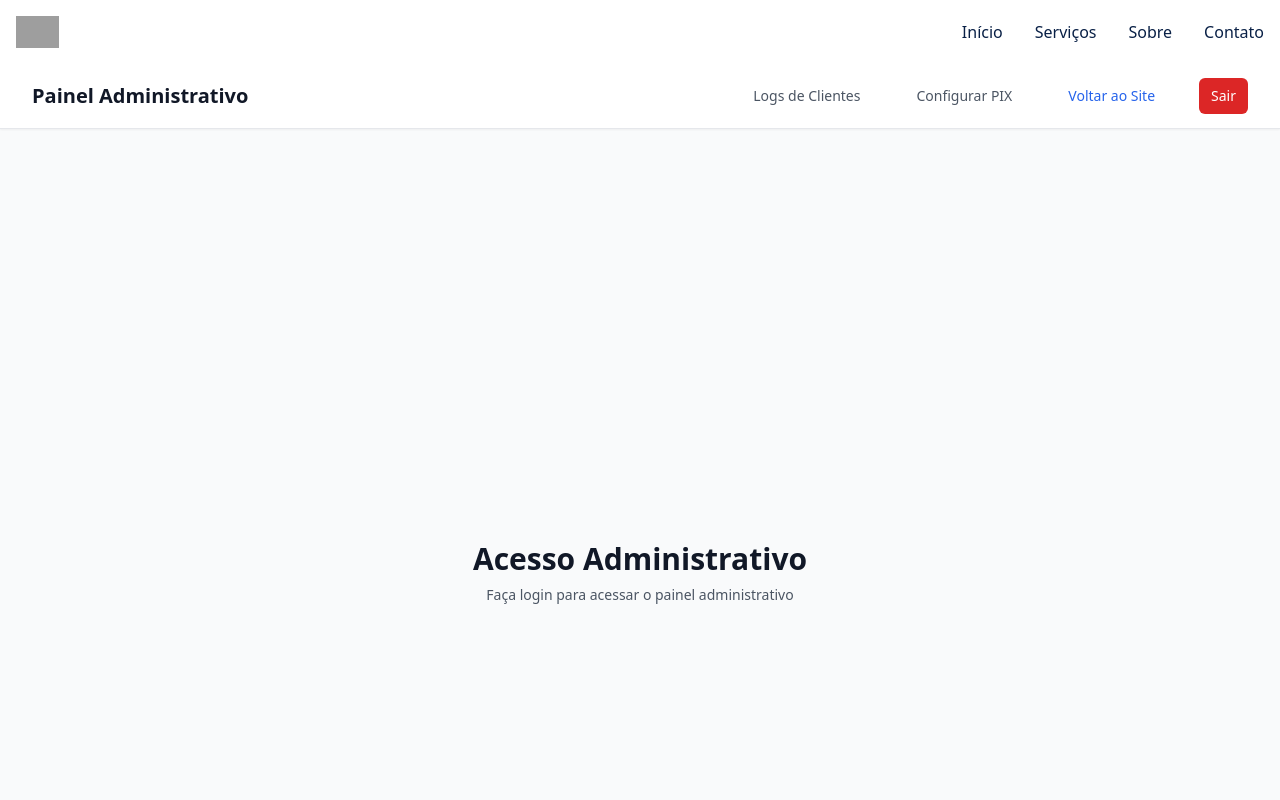
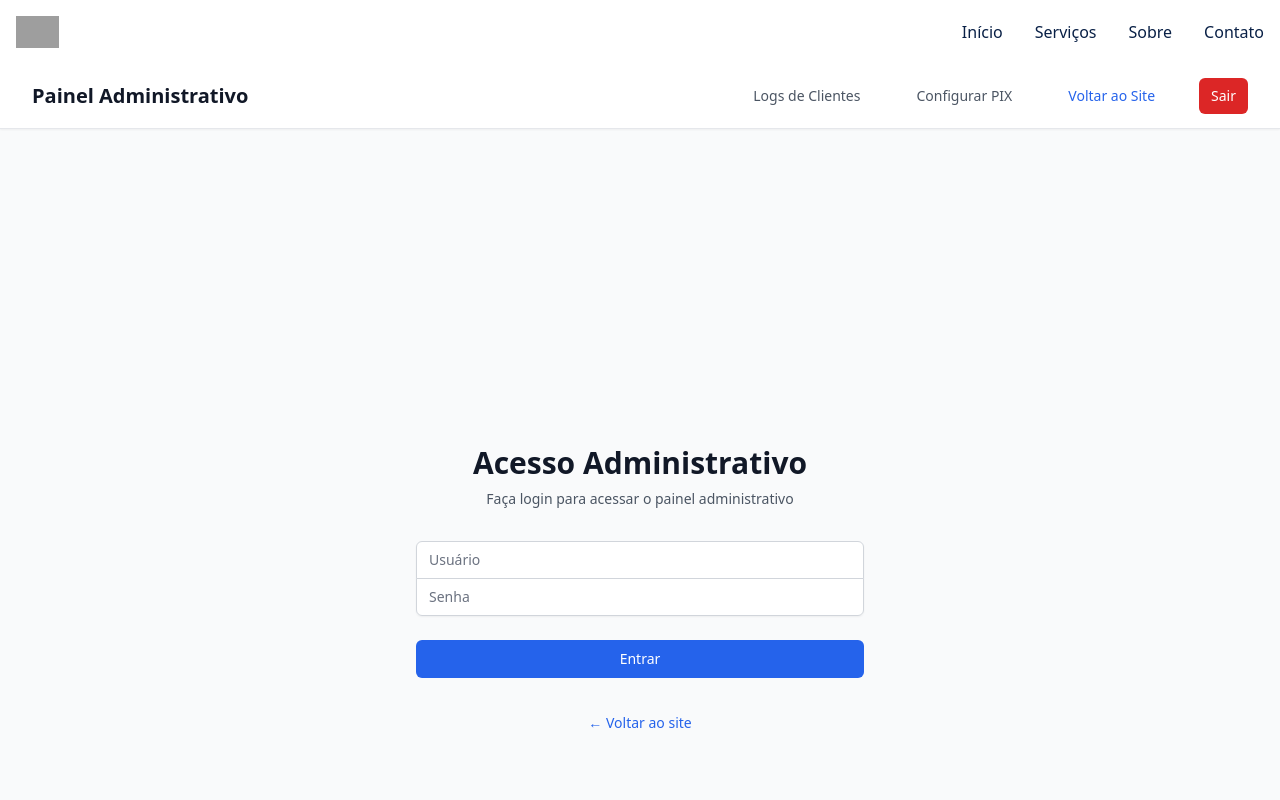
Before and after one commit to Chivas18years/002, a Next.js app: page /ignite/login in a window 1280 px wide. Shown: the top 800 px of the page. Built offline with nearby package versions, Linux system fonts and the light colour scheme; grey boxes are pictures that could not be loaded.

Commit message:
test: Adiciona página de login simplificada para debug

```diff
--- a/src/app/ignite/login/page.tsx
+++ b/src/app/ignite/login/page.tsx
@@ -3,7 +3,13 @@
 import { useState } from "react";
 import { useRouter } from "next/navigation";
 
+// Adicionamos um console.log aqui fora para ver se o arquivo é carregado.
+console.log("Arquivo da página de login carregado.");
+
 export default function AdminLoginPage() {
+  // Adicionamos um console.log aqui dentro para ver se o componente é executado.
+  console.log("Componente AdminLoginPage está sendo renderizado.");
+
   const [username, setUsername] = useState("");
   const [password, setPassword] = useState("");
   const [loading, setLoading] = useState(false);
@@ -16,7 +22,6 @@ export default function AdminLoginPage() {
     setError("");
 
     try {
-      // MUDANÇA #1: Apontar para a nova API de login
       const response = await fetch("/api/ignite/auth/login", {
         method: "POST",
         headers: {
@@ -26,22 +31,26 @@ export default function AdminLoginPage() {
       });
 
       if (response.ok) {
-        // MUDANÇA #2: Redirecionar para o novo painel
+        console.log("Login OK! Redirecionando...");
         router.push("/ignite/dashboard");
         router.refresh();
       } else {
         const errorData = await response.json();
+        console.error("Erro no login:", errorData);
         setError(errorData.error || "Credenciais inválidas");
       }
     } catch (error) {
+      console.error("Erro de conexão no fetch:", error);
       setError("Erro de conexão. Tente novamente.");
     } finally {
       setLoading(false);
     }
   };
 
+  // Adicionamos um console.log final para ver se ele chega na parte de renderizar o HTML.
+  console.log("Preparando para retornar o JSX do formulário.");
+
   return (
-    // ... (todo o seu HTML/JSX continua igual aqui)
     <div className="min-h-screen flex items-center justify-center bg-gray-50 py-12 px-4 sm:px-6 lg:px-8">
       <div className="max-w-md w-full space-y-8">
         <div>
@@ -53,10 +62,60 @@ export default function AdminLoginPage() {
           </p>
         </div>
         <form className="mt-8 space-y-6" onSubmit={handleSubmit}>
-            {/* ... todo o seu formulário ... */}
+          {/* O seu formulário completo vai aqui, como estava antes */}
+          <div className="rounded-md shadow-sm -space-y-px">
+            <div>
+              <label htmlFor="username" className="sr-only">Usuário</label>
+              <input
+                id="username"
+                name="username"
+                type="text"
+                required
+                className="appearance-none rounded-none relative block w-full px-3 py-2 border border-gray-300 placeholder-gray-500 text-gray-900 rounded-t-md focus:outline-none focus:ring-blue-500 focus:border-blue-500 focus:z-10 sm:text-sm"
+                placeholder="Usuário"
+                value={username}
+                onChange={(e) => setUsername(e.target.value)}
+              />
+            </div>
+            <div>
+              <label htmlFor="password" className="sr-only">Senha</label>
+              <input
+                id="password"
+                name="password"
+                type="password"
+                required
+                className="appearance-none rounded-none relative block w-full px-3 py-2 border border-gray-300 placeholder-gray-500 text-gray-900 rounded-b-md focus:outline-none focus:ring-blue-500 focus:border-blue-500 focus:z-10 sm:text-sm"
+                placeholder="Senha"
+                value={password}
+                onChange={(e) => setPassword(e.target.value)}
+              />
+            </div>
+          </div>
+
+          {error && (
+            <div className="rounded-md bg-red-50 p-4">
+              <div className="text-sm text-red-700">{error}</div>
+            </div>
+          )}
+
+          <div>
+            <button
+              type="submit"
+              disabled={loading}
+              className={`group relative w-full flex justify-center py-2 px-4 border border-transparent text-sm font-medium rounded-md text-white ${
+                loading
+                  ? "bg-gray-400 cursor-not-allowed"
+                  : "bg-blue-600 hover:bg-blue-700 focus:outline-none focus:ring-2 focus:ring-offset-2 focus:ring-blue-500"
+              }`}
+            >
+              {loading ? "Entrando..." : "Entrar"}
+            </button>
+          </div>
         </form>
         <div className="text-center">
-            {/* ... seu link de voltar ... */}
+          <a href="/" className="text-blue-600 hover:text-blue-500 text-sm">
+            ← Voltar ao site
+          </a>
         </div>
       </div>
     </div>
```
